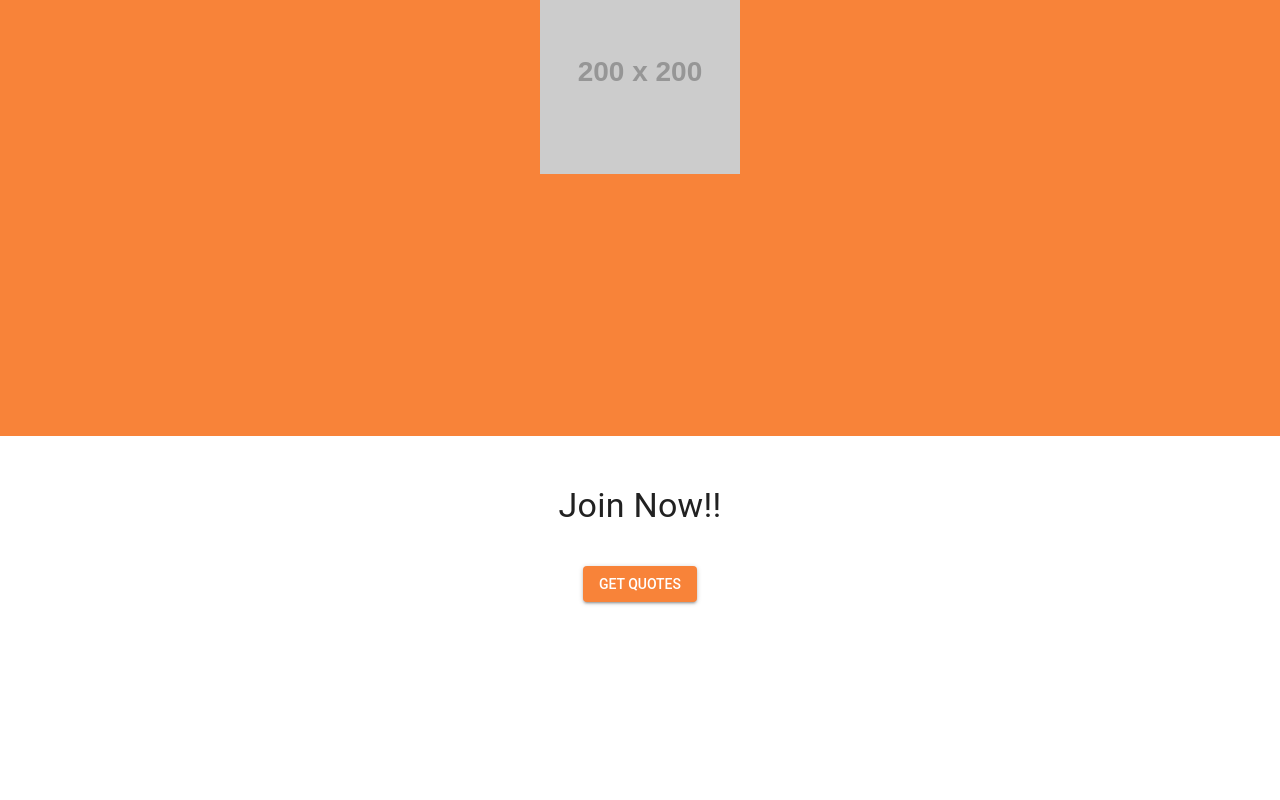
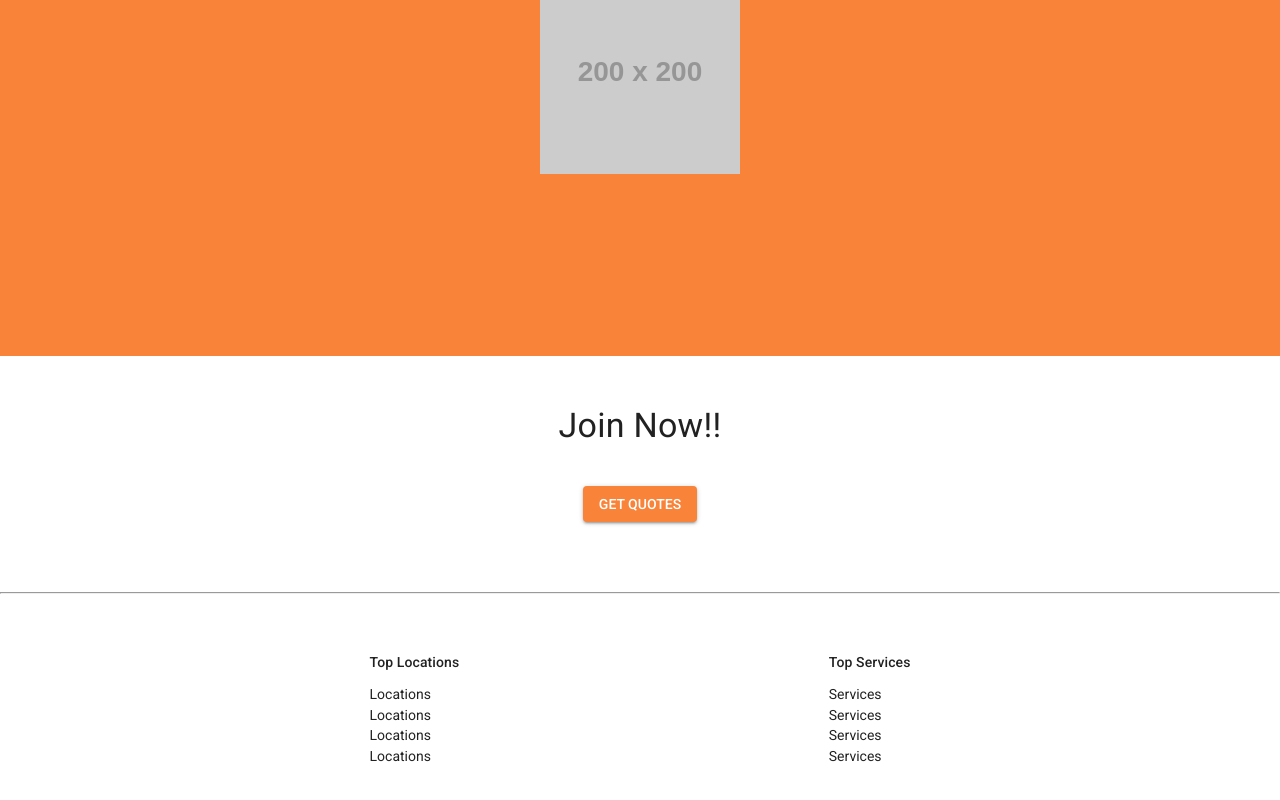
Before and after one commit to nipun24/alo-assignment-2, a React (Create React App) app: page / in a window 1280 px wide. Shown: the part 1766-2566 px from the top of the page. Built offline with nearby package versions, Linux system fonts and the light colour scheme.

Commit message:
added footer

```diff
--- a/public/index.html
+++ b/public/index.html
@@ -13,6 +13,7 @@
       user's mobile device or desktop. See https://developers.google.com/web/fundamentals/web-app-manifest/
     -->
     <link rel="manifest" href="%PUBLIC_URL%/manifest.json" />
+    <link rel="stylesheet" href="https://fonts.googleapis.com/css?family=Roboto:300,400,500">
     <!--
       Notice the use of %PUBLIC_URL% in the tags above.
       It will be replaced with the URL of the `public` folder during the build.
--- a/src/App.css
+++ b/src/App.css
@@ -20,7 +20,7 @@ html, body {
 
 .container2{
   width: 100%;
-  height: 80%;
+  height: 70%;
 }
 
 .sidenav {
@@ -66,7 +66,7 @@ html, body {
 
 .form{
   display: flex;
-  margin: 0 20px 100px 20px;
+  margin: 0 90px 100px 90px;
   background-color: white;
   align-items: center;
   justify-content: center;
--- a/src/App.js
+++ b/src/App.js
@@ -1,5 +1,5 @@
 import React, { Component } from 'react';
-import {AppBar, Toolbar, Typography, Button, Grid, TextField, List, ListItem} from '@material-ui/core';
+import {AppBar, Toolbar, Typography, Button, Grid, TextField, Divider} from '@material-ui/core';
 import './App.css';
 import { MuiThemeProvider, createMuiTheme } from '@material-ui/core/styles';
 
@@ -14,6 +14,7 @@ class App extends Component {
   render() {
     return (
       <MuiThemeProvider theme={theme}>
+        {/* sidebar */}
         <ul class="sidenav">
           <li><img src="https://via.placeholder.com/50"/></li>
           <li><img src="https://via.placeholder.com/50"/></li>
@@ -120,6 +121,7 @@ class App extends Component {
                 </Grid>
               </Grid>
             </Grid>
+            {/* about */}
             <Grid class="container2" style={{backgroundColor: "#f88339"}}>
               <Grid container direction="column" justify="center" alignItems="center">
                 <Typography variant="h3" color="secondary" style={{marginTop: "40px"}}>
@@ -131,7 +133,8 @@ class App extends Component {
                 <img src="https://via.placeholder.com/200" style={{marginTop: "40px"}}/>
               </Grid>
             </Grid>
-            <Grid class="container2">
+            {/* join now */}
+            <Grid style={{marginBottom: "70px"}}>
               <Grid container direction="column" justify="center" alignItems="center" style={{marginTop: "50px"}}>
                 <Typography variant="h4">
                   Join Now!!
@@ -139,6 +142,44 @@ class App extends Component {
                 <Button variant="contained" color="primary" style={{color: "#ffffff", marginTop: "40px"}}>
                   Get Quotes
                 </Button>
+              </Grid>
+            </Grid>
+            {/* footer */}
+            <hr/>
+            <Grid container direction="row" justify="space-evenly" alignItems="flex-start" style={{paddingTop: "50px", paddingBottom: "50px"}}>
+              <Grid item>
+                <Typography variant="subtitle2" style={{marginBottom: "10px"}}>
+                  Top Locations
+                </Typography>
+                <Typography variant="body1">
+                  Locations
+                </Typography>
+                <Typography variant="body1">
+                  Locations
+                </Typography>
+                <Typography variant="body1">
+                  Locations
+                </Typography>
+                <Typography variant="body1">
+                  Locations
+                </Typography>
+              </Grid>
+              <Grid item>
+              <Typography variant="subtitle2" style={{marginBottom: "10px"}}>
+                  Top Services
+                </Typography>
+                <Typography variant="body1">
+                  Services
+                </Typography>
+                <Typography variant="body1">
+                  Services
+                </Typography>
+                <Typography variant="body1">
+                  Services
+                </Typography>
+                <Typography variant="body1">
+                  Services
+                </Typography>
               </Grid>
             </Grid>
           </Grid>
```
